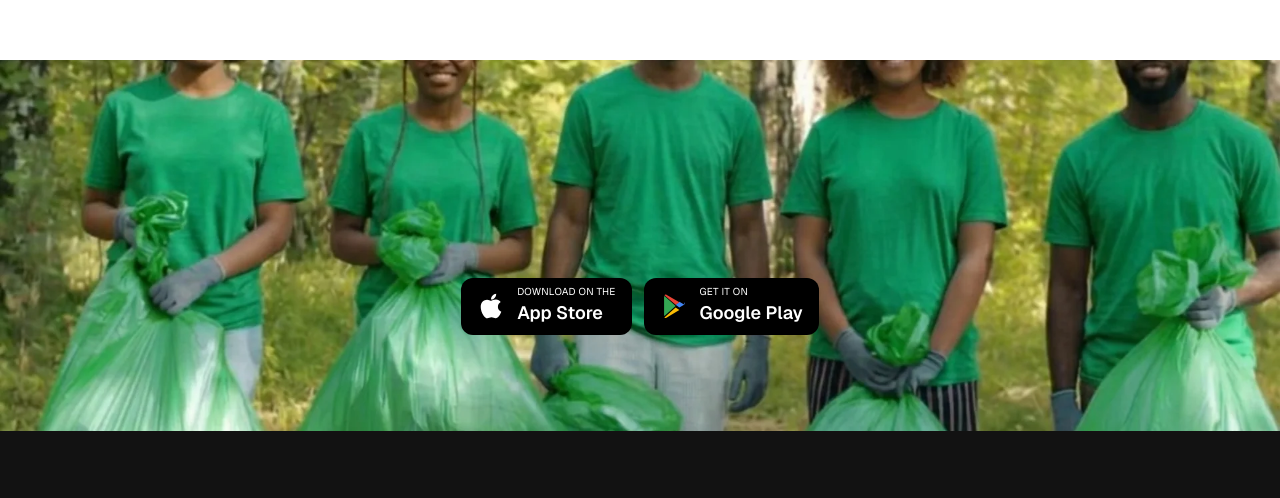
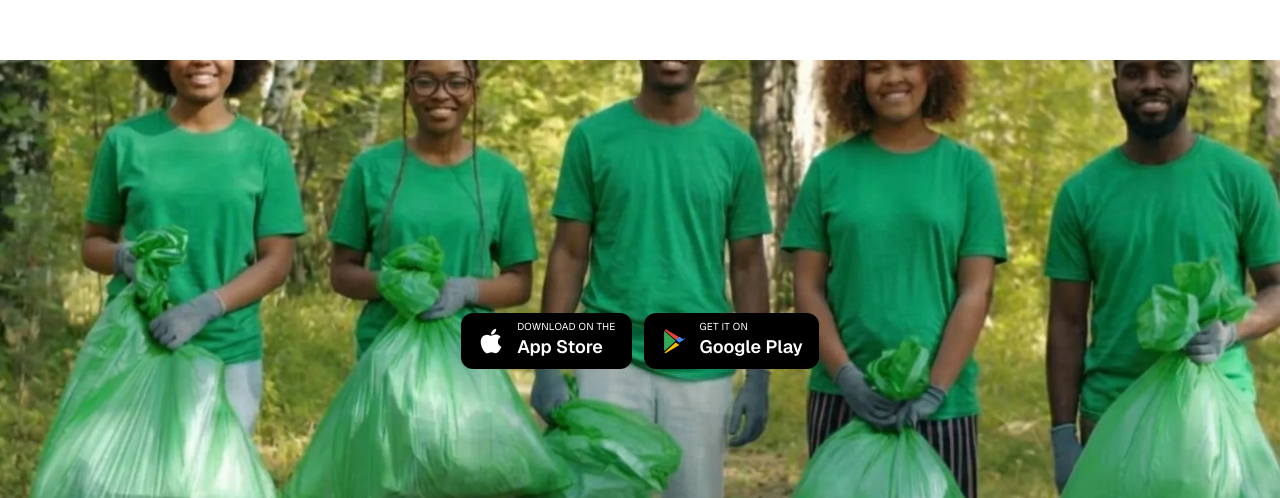
Before and after one commit to adomhamza/ecobin_web, a React (Vite) app: page / in a window 1280 px wide. Shown: the part 11502-12000 px from the top of the page. Built offline with nearby package versions, Linux system fonts and the light colour scheme.

Commit message:
Update DownloadCta component layout for improved visual appeal and responsiveness. Increase minimum height and padding for better user engagement across various screen sizes.

```diff
--- a/src/components/DownloadCta.jsx
+++ b/src/components/DownloadCta.jsx
@@ -51,7 +51,7 @@ export default function DownloadCta() {
         decoding="async"
         aria-hidden="true"
       />
-      <div className="relative mx-auto flex min-h-[280px] w-full max-w-[1200px] flex-col items-center justify-center gap-8 px-5 py-20 text-center sm:px-6 lg:min-h-[320px] lg:py-24">
+      <div className="relative mx-auto flex min-h-[380px] w-full max-w-[1200px] flex-col items-center justify-center gap-8 px-5 py-28 text-center sm:px-6 lg:min-h-[440px] lg:py-32">
         <div className="section-reveal">
           <h2 className="text-[32px] leading-[1.15] font-medium tracking-tight sm:text-[40px] sm:whitespace-nowrap">
             Download our app today!
```
